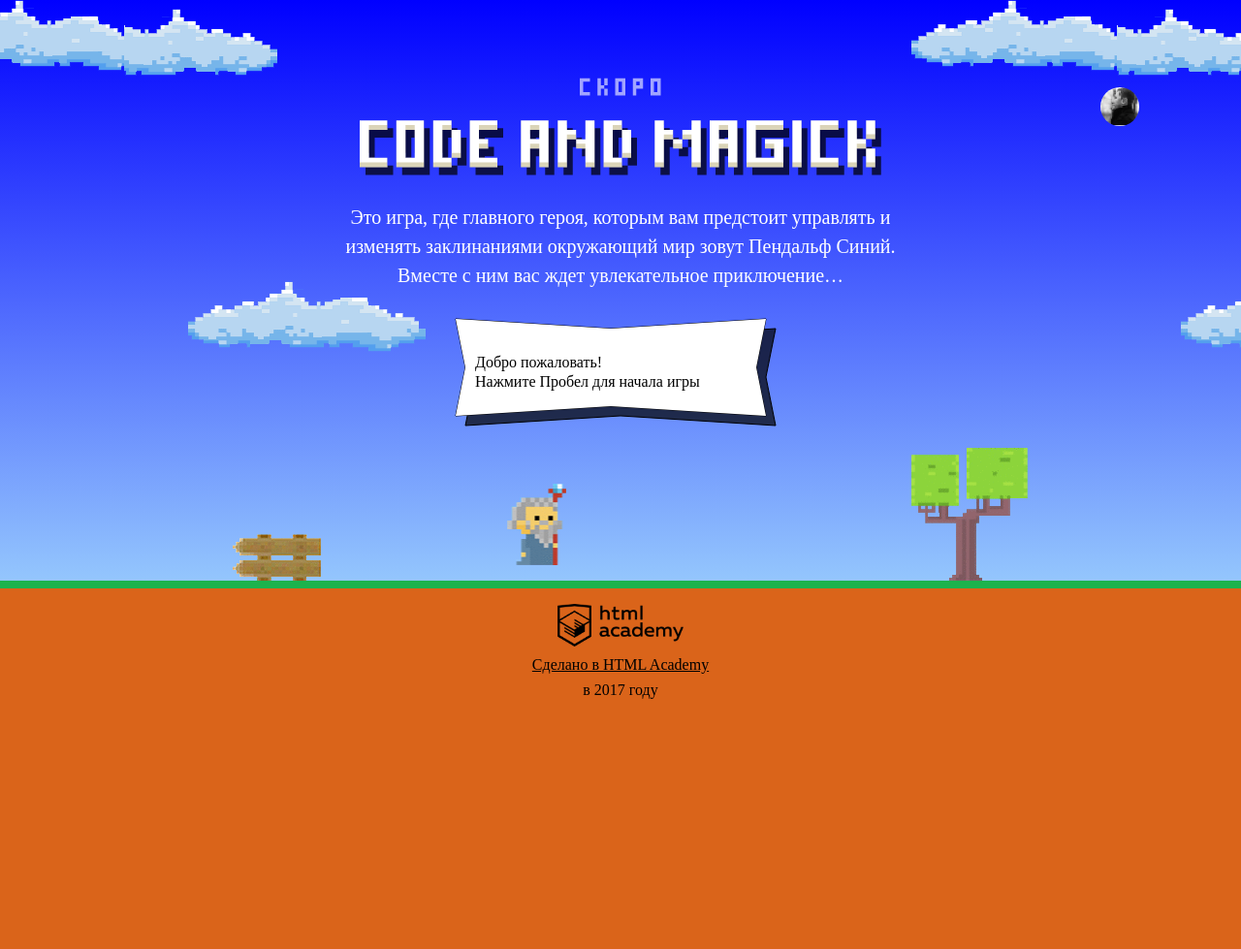
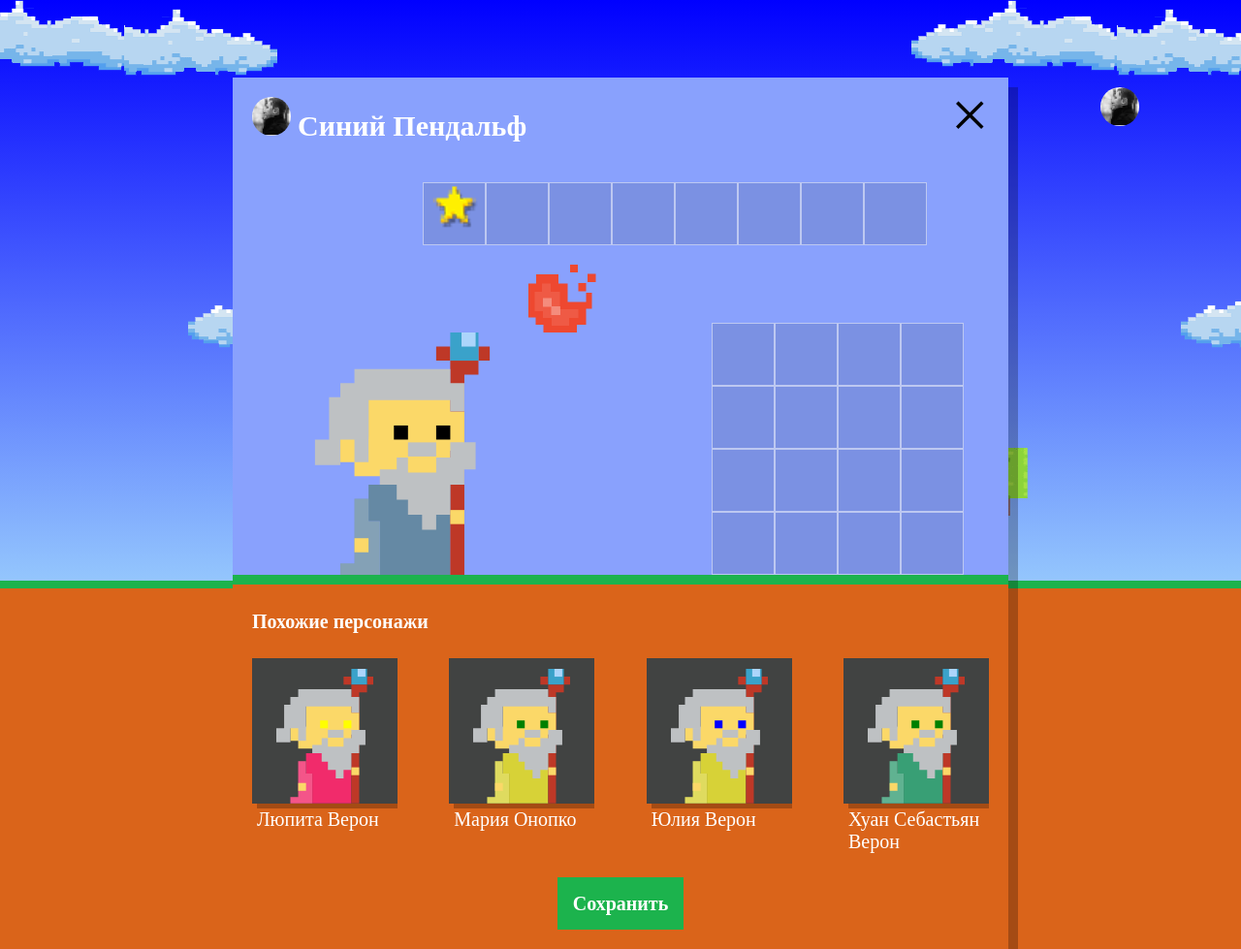
Before and after one commit to powerkazus/codeandmagic, a plain HTML site: page index.html in a window 1280 px wide. Shown: the whole page at 97% size. Before the commit the page ends 800 px from the top, so only its background shows below. Drawn offline with Linux system fonts and the light colour scheme; a web font is replaced by a local one.

Commit message:
Отрисованы похожие персонажи

```diff
--- a/index.html
+++ b/index.html
@@ -183,6 +183,7 @@
 
 <script src="js/game.js"></script>
 <script src="js/scores.js"></script>
+<script src="js/setup.js"></script>
 
 </body>
 </html>
--- /dev/null
+++ b/js/setup.js
@@ -0,0 +1,76 @@
+document.querySelector('.setup').classList.remove('hidden');
+document.querySelector('.setup-similar').classList.remove('hidden');
+var similarListElement = document.querySelector('.setup-similar-list');
+var similarWizardTemplate = document.querySelector('#similar-wizard-template').content.querySelector('.setup-similar-item');
+
+var wizard = {
+  name: '',
+  coatColor: '',
+  eyesColor: ''
+};
+var wizards = [];
+
+var wizardNames = [
+  'Иван',
+  'Хуан Себастьян',
+  'Мария',
+  'Кристоф',
+  'Виктор',
+  'Юлия',
+  'Люпита',
+  'Вашингтон',
+];
+
+var wizardSurnames = [
+  'да Марья',
+  'Верон',
+  'Мирабелла',
+  'Вальц',
+  'Онопко',
+  'Топольницкая',
+  'Нионго',
+  'Ирвинг',
+];
+
+var coatColors = [
+  'rgb(101, 137, 164)',
+  'rgb(241, 43, 107)',
+  'rgb(146, 100, 161)',
+  'rgb(56, 159, 117)',
+  'rgb(215, 210, 55)',
+  'rgb(0, 0, 0)',
+];
+
+var eyesColors = [
+  'black',
+  'red',
+  'blue',
+  'yellow',
+  'green',
+];
+
+function arrayRandElement(arr) {
+    var rand = Math.floor(Math.random() * arr.length);
+    return arr[rand];
+}
+
+function createWizard(wiz){
+  wizard.name = arrayRandElement(wizardNames) + ' ' + arrayRandElement(wizardSurnames);
+  wizard.coatColor = arrayRandElement(coatColors);
+  wizard.eyesColor = arrayRandElement(eyesColors);
+  return wiz;
+};
+
+function renderWizard(wiz){
+  var wizardElement = similarWizardTemplate.cloneNode(true);
+  wizardElement.querySelector('.setup-similar-label').textContent = wizards[i].name;
+  wizardElement.querySelector('.wizard-coat').style.fill = wizards[i].coatColor;
+  wizardElement.querySelector('.wizard-eyes').style.fill = wizards[i].eyesColor;
+  similarListElement.appendChild(wizardElement);
+}
+
+for (var i = 0; i < 4; i++) {
+  createWizard(wizard);
+  wizards.push(wizard);
+  renderWizard(wizard);
+}
```
